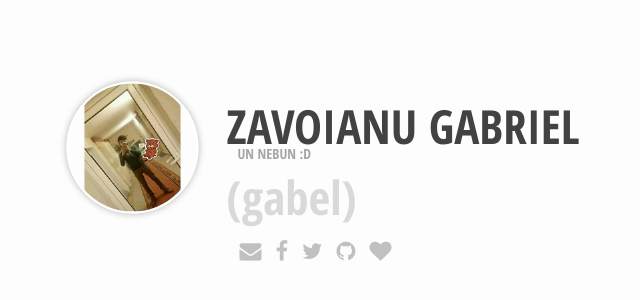
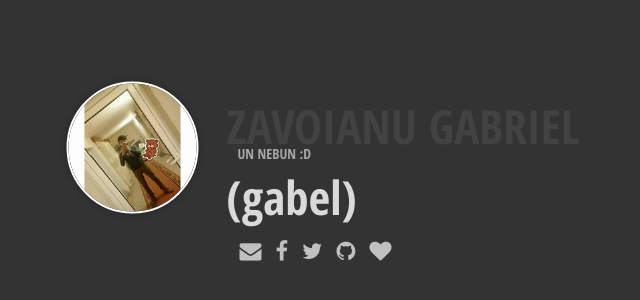
Before and after one commit to gabrielzavoianu/gabrielzavoianu.github.io, a plain HTML site: page index.html in a window 1280 px wide. Shown: the part 226-526 px from the top of the page, without its empty margins (281-921 px from the left). Drawn offline with Linux system fonts and the light colour scheme.

Commit message:
Update main.css

```diff
--- a/css/main.css
+++ b/css/main.css
@@ -16,9 +16,9 @@ body {
   font-size: 14px;
   line-height: 1.5;
   font-weight: 400;
-/**  color: #1a1a1a; **/
-  color: #333;
-  background-color: #fdfdfd;
+  color: #1a1a1a;
+/*  background-color: #fdfdfd; */
+  background-color: #333;
   -webkit-text-size-adjust: 100%; }
 
 /**
```
